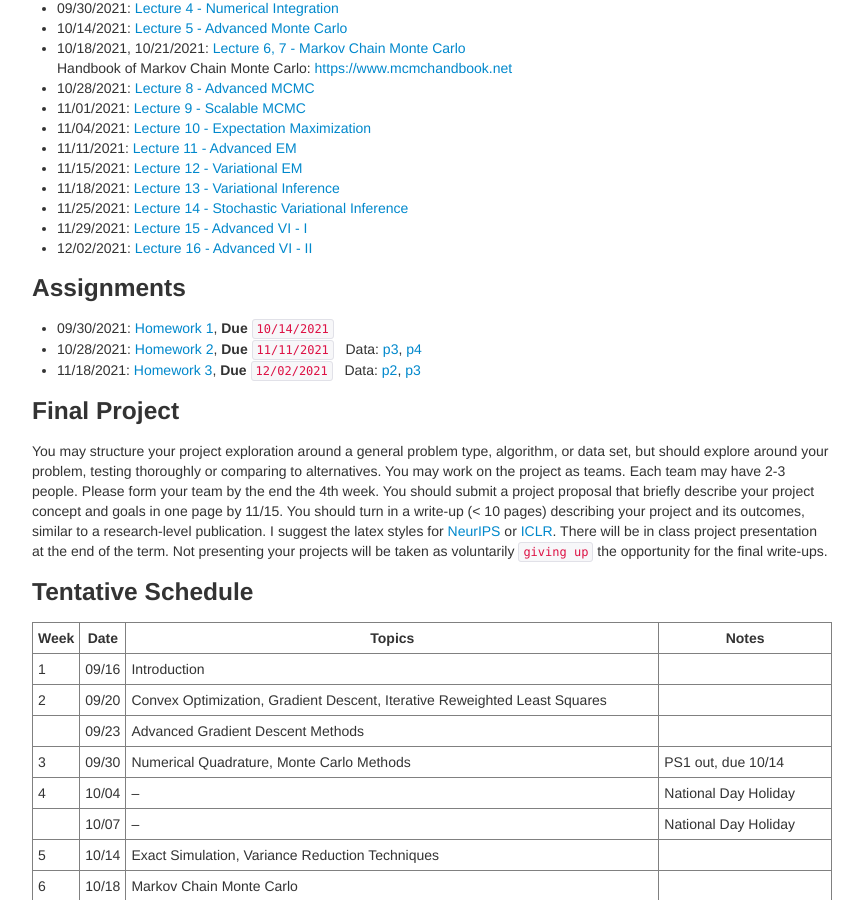
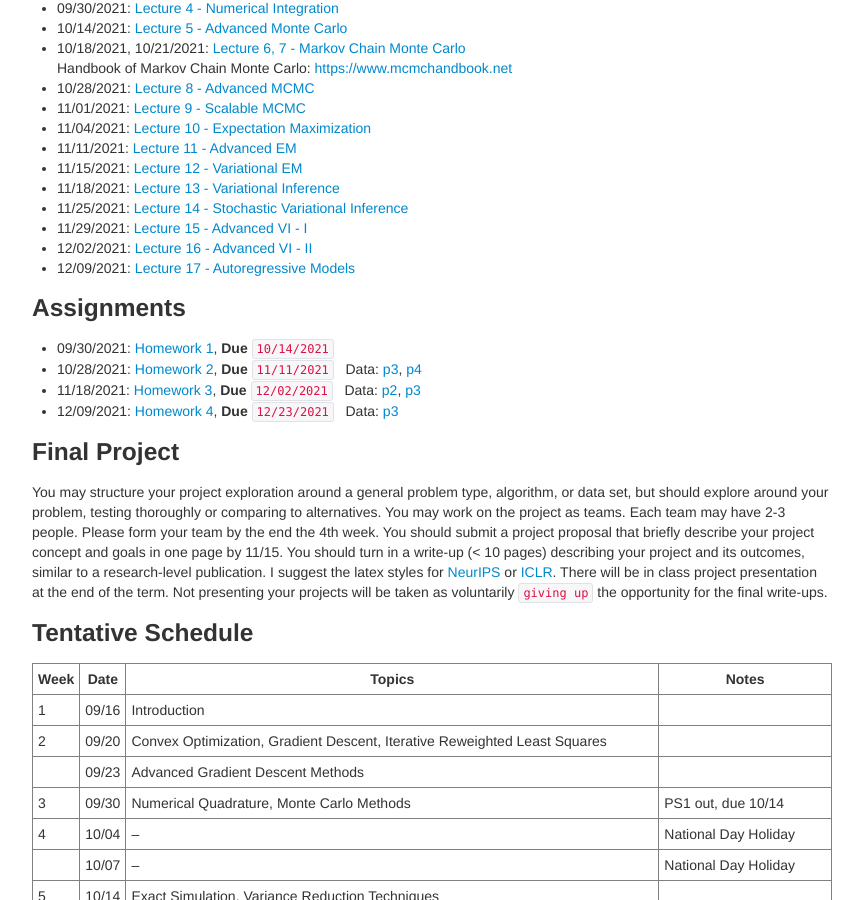
Before and after one commit to zcrabbit/zcrabbit.github.io, a Jekyll site: the page built from courses/smcm-f21.md, in a window 1280 px wide and 900 px high, scrolled down 1225 px. Shown: the whole window, without its empty margins (208-1071 px from the left). Built offline with Jekyll 4.4.1, drawn with Linux system fonts in a browser that asks for light colours.

Commit message:
lecture 17 and homework 4 out

```diff
--- a/courses/smcm-f21.md
+++ b/courses/smcm-f21.md
@@ -54,11 +54,15 @@ We will use python during the course. A good Python tutorial is available at <ht
 - 11/25/2021: [Lecture 14 - Stochastic Variational Inference]({{sites.baseurl}}/static/slides/smcm_fall21/lec14.pdf)
 - 11/29/2021: [Lecture 15 - Advanced VI - I]({{sites.baseurl}}/static/slides/smcm_fall21/lec15.pdf)
 - 12/02/2021: [Lecture 16 - Advanced VI - II]({{sites.baseurl}}/static/slides/smcm_fall21/lec16.pdf)
+- 12/09/2021: [Lecture 17 - Autoregressive Models]({{sites.baseurl}}/static/slides/smcm_fall21/lec17.pdf)
+
 
 ### Assignments
 - 09/30/2021: [Homework 1]({{sites.baseurl}}/static/slides/smcm_fall21/hw01.pdf), **Due** `10/14/2021`
 - 10/28/2021: [Homework 2]({{sites.baseurl}}/static/slides/smcm_fall21/hw02.pdf), **Due** `11/11/2021` &nbsp; Data: [p3]({{sites.baseurl}}/static/datasets/probit_data.npy), [p4]({{sites.baseurl}}/static/datasets/mcs_hw2_p3_data.npy)
 - 11/18/2021: [Homework 3]({{sites.baseurl}}/static/slides/smcm_fall21/hw03.pdf), **Due** `12/02/2021` &nbsp; Data: [p2]({{sites.baseurl}}/static/datasets/absolute_gaussian_data.npy), [p3]({{sites.baseurl}}/static/datasets/btc_hw4_lda_data.p)
+- 12/09/2021: [Homework 4]({{sites.baseurl}}/static/slides/smcm_fall21/hw04.pdf), **Due** `12/23/2021` &nbsp; Data: [p3]({{sites.baseurl}}/static/datasets/banana_shape_data.npy)
+
 
 ### Final Project
 You may structure your project exploration around a general problem type, algorithm, or data set, but should explore around your problem, testing thoroughly or comparing to alternatives. You may work on the project as teams. Each team may have 2-3 people. Please form your team by the end the 4th week. You should submit a project proposal that briefly describe your project concept and goals in one page by 11/15. You should turn in a write-up (< 10 pages) describing your project and its outcomes, similar to a research-level publication. I suggest the latex styles for [NeurIPS](https://nips.cc/Conferences/2019/PaperInformation/StyleFiles) or [ICLR](https://iclr.cc/Conferences/2019/CallForPapers). There will be in class project presentation at the end of the term. Not presenting your projects will be taken as voluntarily `giving up` the opportunity for the final write-ups.
```
Also changed, not shown: 4 other files.
